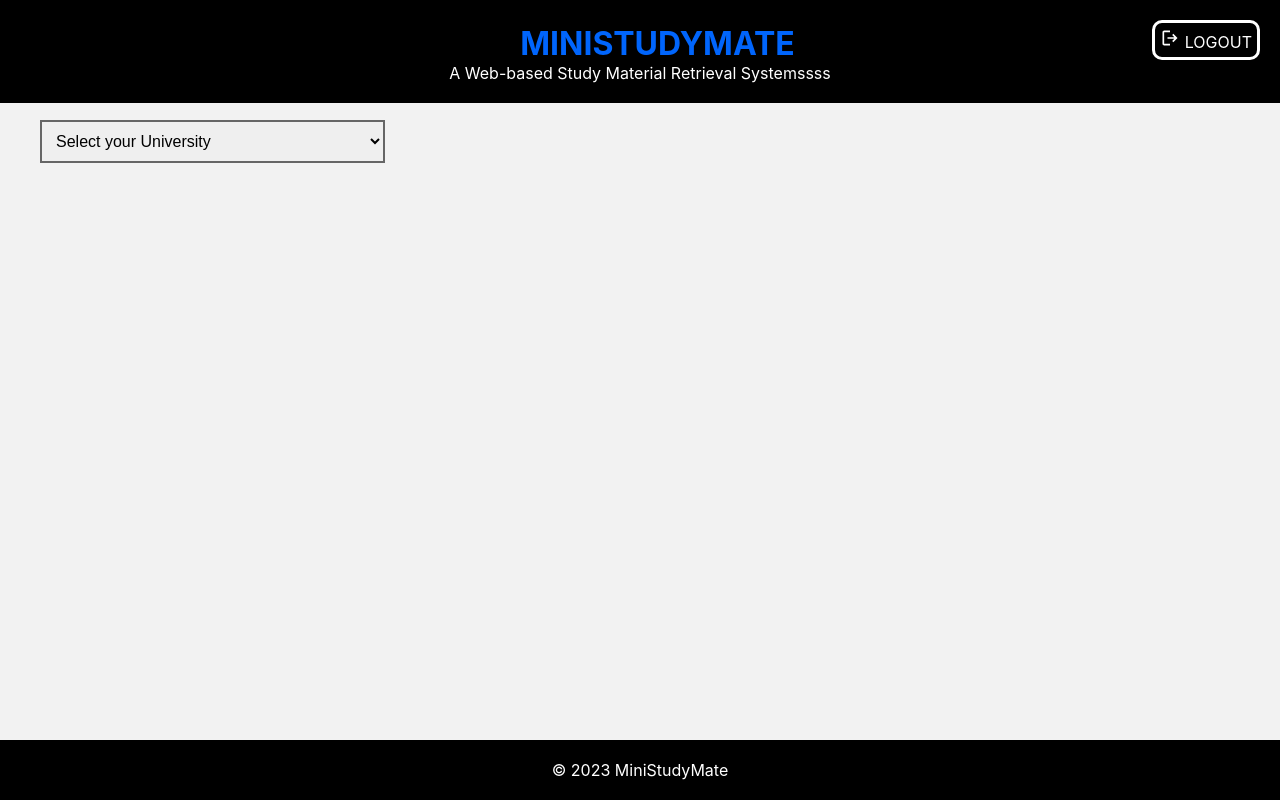
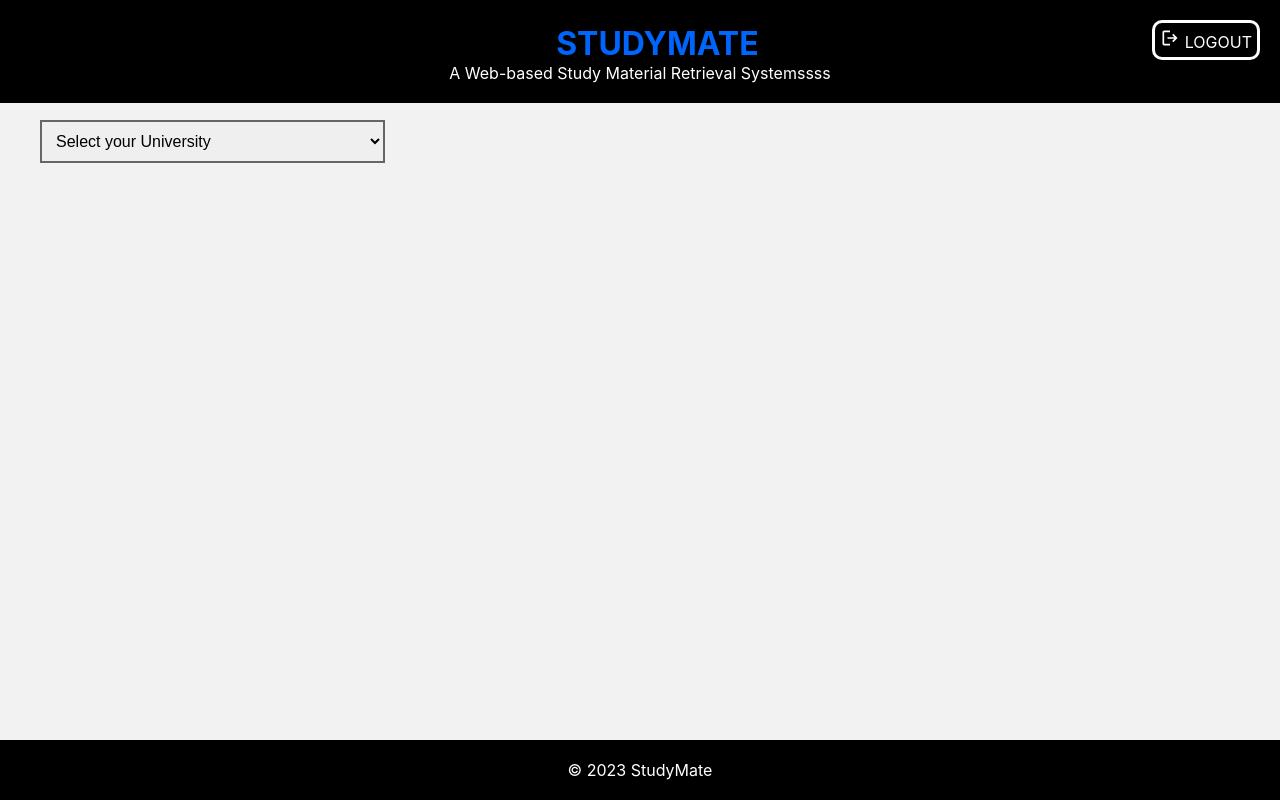
Before and after one commit to sameemul-haque/MiniStudyMate, a React (Create React App) app: page / in a window 1280 px wide. Built offline with nearby package versions, Linux system fonts and the light colour scheme; some icons are missing.

Commit message:
changed name MiniStudyMate to StudyMate

```diff
--- a/src/components/Footer.js
+++ b/src/components/Footer.js
@@ -1,7 +1,7 @@
 function Footer() {
     return (
       <footer>
-        <p>&copy; 2023 MiniStudyMate</p>
+        <p>&copy; 2023 StudyMate</p>
       </footer>
     );
   }
--- a/src/components/Header.js
+++ b/src/components/Header.js
@@ -2,7 +2,7 @@ import { Icon } from '@iconify/react';
 function Header() {
     return (
       <header>
-        <h1><Icon style={{fontSize:35}} icon="game-icons:graduate-cap" />MiniStudyMate</h1>
+        <h1><Icon style={{fontSize:35}} icon="game-icons:graduate-cap" />StudyMate</h1>
         <p>A Web-based Study Material Retrieval Systemssss</p>
         <nav>
           <a href="login.html"><Icon style={{fontSize:20}} icon="material-symbols:logout" /> LOGOUT</a>
```
